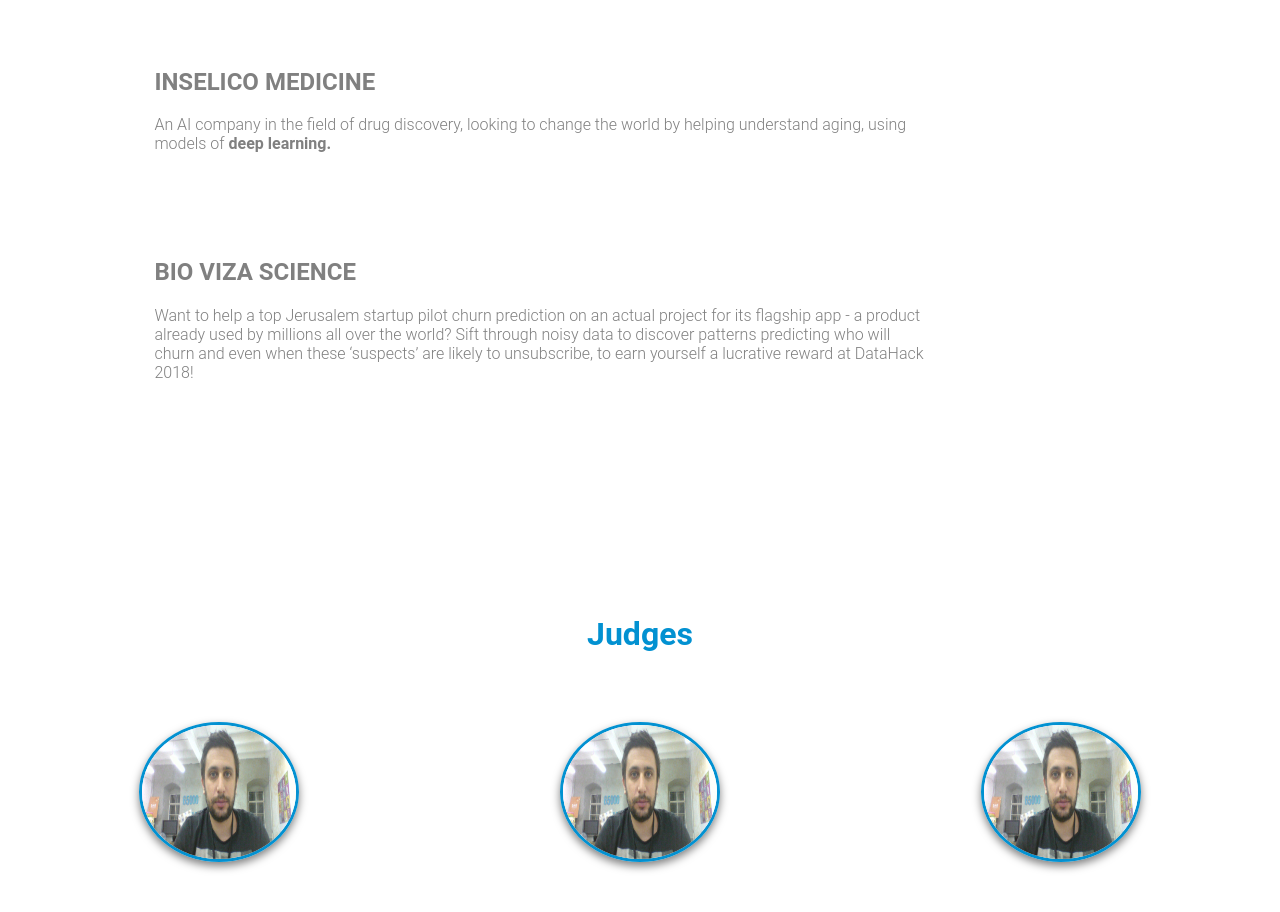
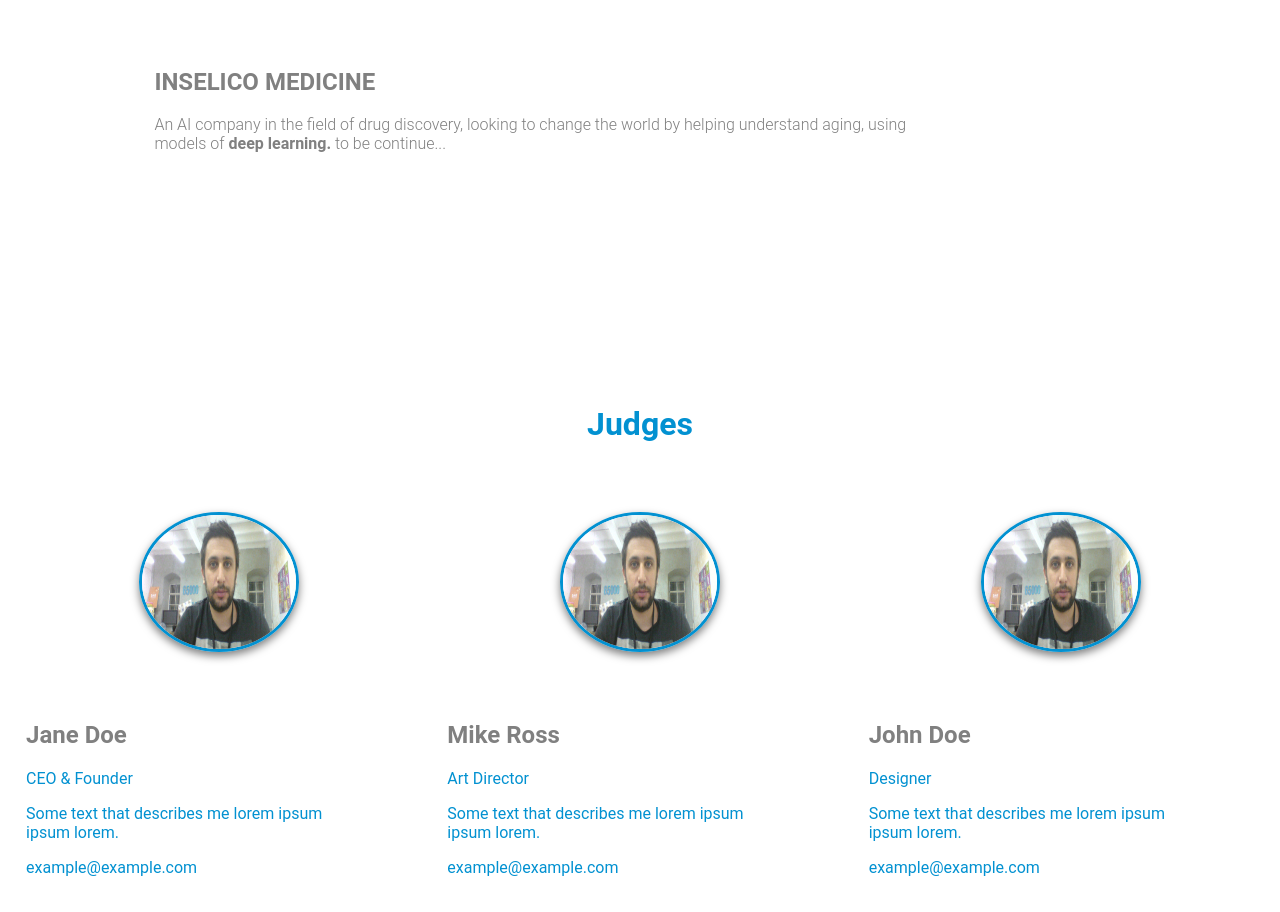
Before and after one commit to gilmarom/longevity, an Angular app: page / in a window 1280 px wide. Shown: the part 1642-2554 px from the top of the page. Built offline with nearby package versions, Linux system fonts and the light colour scheme.

Commit message:
challange edit

```diff
--- a/src/app/app.component.html
+++ b/src/app/app.component.html
@@ -98,13 +98,10 @@
          </div >
          <!--<img src="https://uploads-ssl.webflow.com/5b643ff570084d2e83ea14a7/5b7d95341edba4585fd75779_inovizz.png" width="178" alt="" class="customers-logo"/>-->
          <p  style=" color:gray;
-">An AI company in the field of drug discovery, looking to change the world by helping understand aging, using models of <strong>deep learning.</strong> </p>
+">An AI company in the field of drug discovery, looking to change the world by helping understand aging, using models of <strong>deep learning.</strong> to be continue... </p>
          <br>
-         <div >
-            <h2 style="text-align:left;">BIO VIZA SCIENCE</h2>
-         </div>
-         <!--<img src="https://uploads-ssl.webflow.com/5b643ff570084d2e83ea14a7/5b7d95246f0029829fd94da0_lr.png" width="233" alt="" class="customers-logo"/>-->
-         <p class="bold-text" style="color:gray;">Want to help a top Jerusalem startup pilot churn prediction on an actual project for its flagship app - a product already used by millions all over the world? Sift through noisy data to discover patterns predicting who will churn and even when these ‘suspects’ are likely to unsubscribe, to earn yourself a lucrative reward at DataHack 2018!</p>
+
+
    </div>
       </div>
    </div>
```
